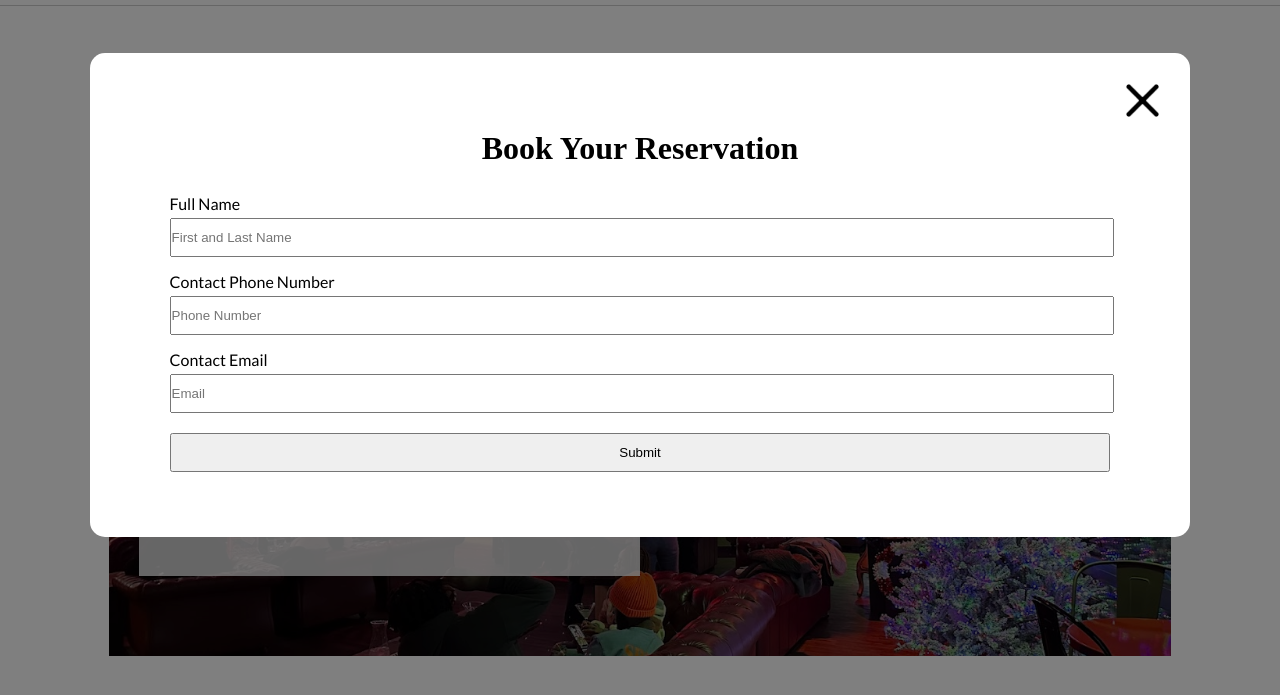
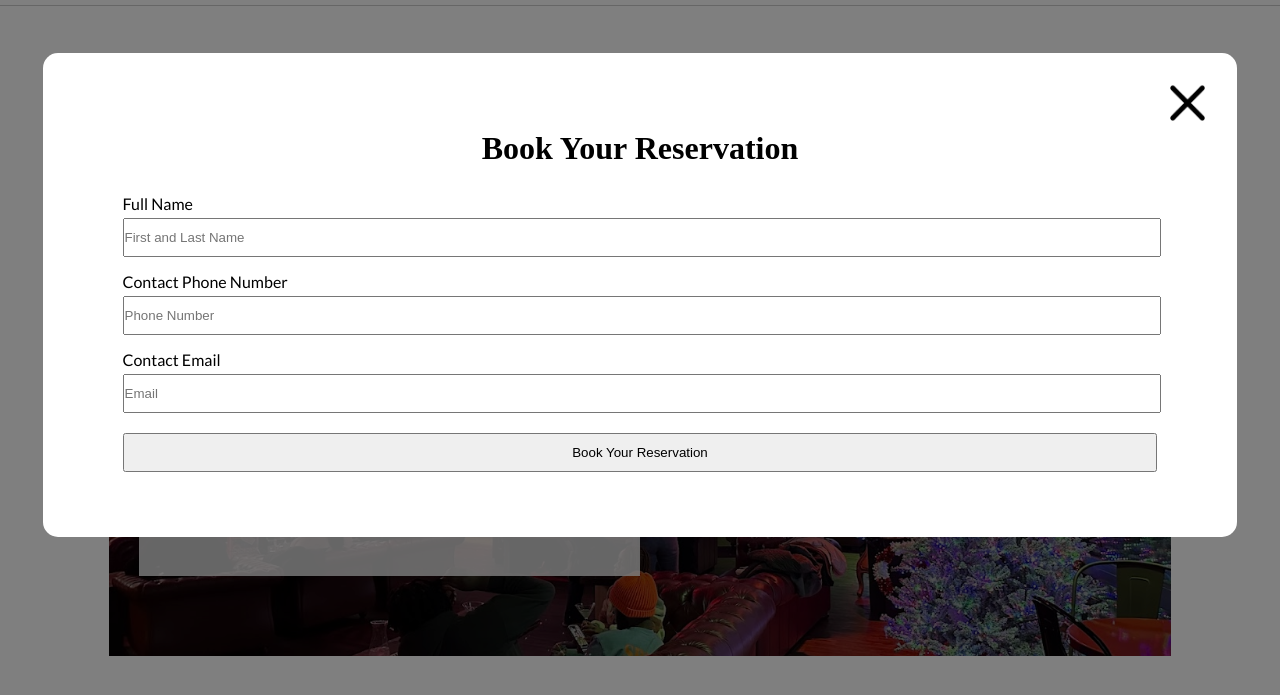
Before and after one commit to BronzeMik/Specialty-Restaurant, a plain HTML site: page index.html in a window 1280 px wide. Both pictures are taken after a click on the button "BOOK YOUR EVENT". Shown: the part 105-800 px from the top of the page. Drawn offline with Linux system fonts and the light colour scheme; a web font is replaced by a local one.

Commit message:
update pop-up form

```diff
--- a/index.html
+++ b/index.html
@@ -132,12 +132,12 @@
             <h2>Book Your Reservation</h2>
             <form name="reservation" method="POST" data-netlify="true">
                 <label for="name">Full Name</label>
-                <input type="text" id='name' placeholder="First and Last Name" />
+                <input type="text" id='name' name='name' placeholder="First and Last Name" />
                 <label for="phone">Contact Phone Number</label>
-                <input type="text" id='phone' placeholder="Phone Number" />
+                <input type="text" name="phone" id='phone' placeholder="Phone Number" />
                 <label for="email">Contact Email</label>
-                <input type="text" id='email' placeholder="Email" />
-                <input type="submit" />
+                <input type="text" name="email" id='email' placeholder="Email" />
+                <input type="submit" value="Book Your Reservation"/>
             </form>
         </div>
     </section>
```
